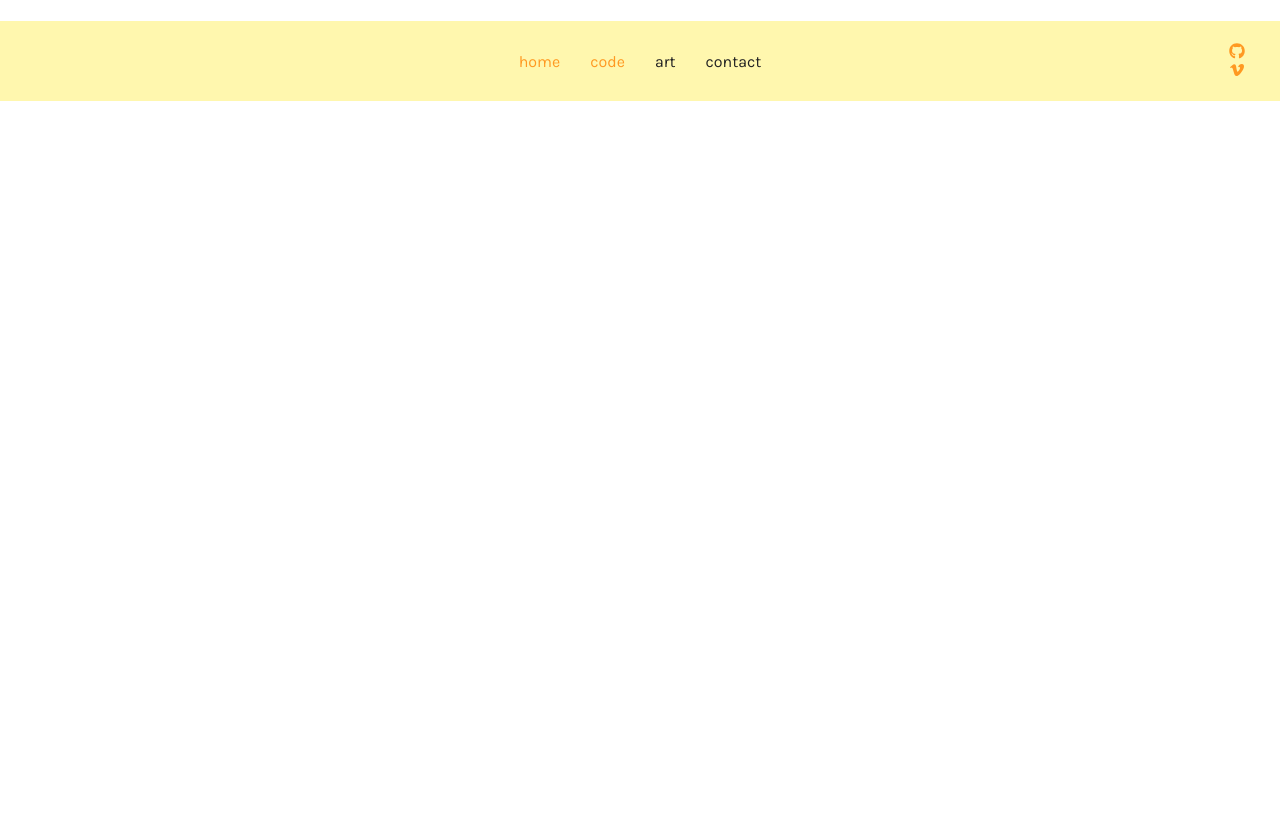
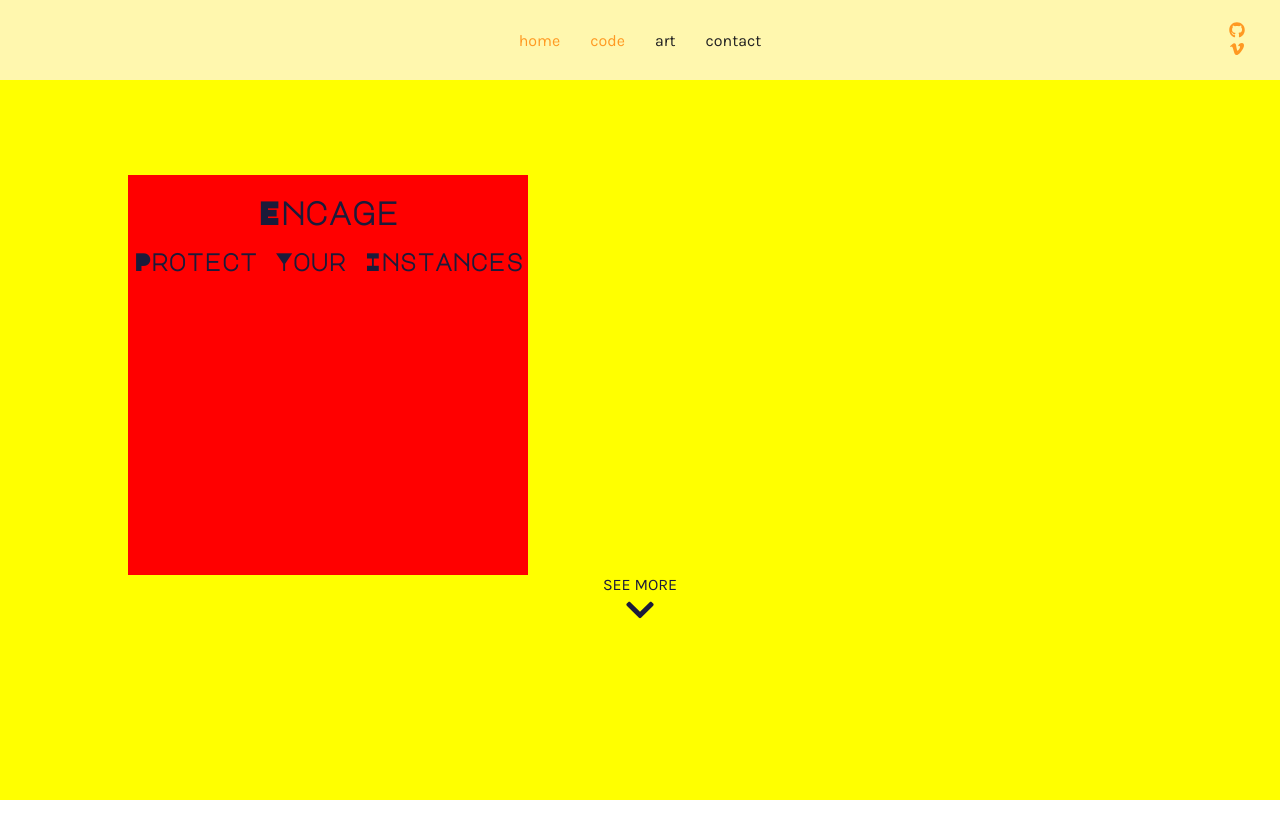
Before and after one commit to sombersomni/portfolio, a React (Create React App) app: page /code in a window 1280 px wide. After the commit the page ends 800 px from the top, so only its background shows below. Built offline with nearby package versions, Linux system fonts and the light colour scheme; what @fortawesome/pro-light-svg-icons, @fortawesome/pro-regular-svg-icons would draw is missing.

Commit message:
Working on portfolio project feature component to show current work

```diff
--- a/package.json
+++ b/package.json
@@ -5,6 +5,7 @@
   "dependencies": {
     "@fortawesome/fontawesome-svg-core": "^1.2.19",
     "@fortawesome/free-brands-svg-icons": "^5.9.0",
+    "@fortawesome/free-solid-svg-icons": "^5.10.1",
     "@fortawesome/pro-light-svg-icons": "^5.9.0",
     "@fortawesome/pro-regular-svg-icons": "^5.9.0",
     "@fortawesome/pro-solid-svg-icons": "^5.9.0",
--- a/src/App.js
+++ b/src/App.js
@@ -7,12 +7,14 @@ import Home from './pages/Home.jsx';
 import Code from './pages/Code.jsx';
 import MainNav from './components/MainNav.jsx';
 import { library } from '@fortawesome/fontawesome-svg-core'
+import { faChevronDown } from '@fortawesome/free-solid-svg-icons'
 import { faBracketsCurly, faPencilAlt, faEnvelope, faHomeAlt, faLaptopCode, faTimes, faServer, faDatabase, faPlus, faBrain, faChartPie } from '@fortawesome/pro-regular-svg-icons'
 import { faFilePdf, faChartScatter, faHorizontalRule, faProjectDiagram } from '@fortawesome/pro-light-svg-icons'
 import { faGithub, faVimeoV } from '@fortawesome/free-brands-svg-icons';
 // import logo from './logo.svg';
 import './App.css';
 library.add(
+  faChevronDown,
   faBracketsCurly,
   faPencilAlt,
   faEnvelope,
--- /dev/null
+++ b/src/components/ArrowButton.jsx
@@ -0,0 +1,17 @@
+import React from 'react';
+import { FontAwesomeIcon } from '@fortawesome/react-fontawesome';
+import styled from 'styled-components';
+
+const ArrowContainer = styled.div`
+    width: 100px;
+`;
+export default function ArrowButton({label}) {
+    return (
+        <ArrowContainer>
+            <div style={{ textTransform: 'uppercase'}}>
+                {label}
+            </div>
+            <FontAwesomeIcon size='2x' icon={['fas', 'chevron-down']} />
+        </ArrowContainer>
+    );
+}
--- a/src/components/Containers.jsx
+++ b/src/components/Containers.jsx
@@ -5,3 +5,9 @@ export const Container = styled.div`
     height: 100vh;
     margin: 0px;
 `;
+
+export const FeatureContainer = styled.div`
+    width: 100vw;
+    height: 100vh;
+    background: ${ props => props.bgcolor || '#ff0022' };
+`;
--- a/src/components/CurrentWork.jsx
+++ b/src/components/CurrentWork.jsx
@@ -1,10 +1,40 @@
 import React from 'react';
+import ArrowButton from './ArrowButton.jsx';
+import styled from 'styled-components';
 
+const WorkContainer = styled.div`
+    width: 100%;
+    height: 100%;
+    display: flex;
+    flex-direction: column;
+    justify-content: center;
+    align-items: center;
+    background: yellow;
+`;
+
+const WorkTitle = styled.div`
+    width: 400px;
+    height: 400px;
+    background: red;
+
+`;
+
+const Work = styled.div`
+    width: 80vw;
+    display: flex;
+    flex-direction: row;
+`;
 export default function CurrentWork() {
     return (
-        <div>
-            <h1>Encage</h1>
-            <h3>Protect Your Instances</h3>
-        </div>
+        <WorkContainer>
+            <Work>
+                <WorkTitle>
+                    <h1>Encage</h1>
+                    <h2>Protect Your Instances</h2>
+                </WorkTitle>
+
+            </Work>
+            <ArrowButton label='See More' />
+        </WorkContainer>
     );
 }
--- a/src/components/SocialButton.jsx
+++ b/src/components/SocialButton.jsx
@@ -14,7 +14,7 @@ const IconContainer = styled.div`
 export default function SocialButton({social, link, color}) {
     return (
         <IconContainer>
-            <a href={link}>
+            <a href={link} target="_blank" rel="noopener noreferrer">
                 <FontAwesomeIcon
                 key={social}
                 style={{ color }}
--- a/src/pages/Code.jsx
+++ b/src/pages/Code.jsx
@@ -1,14 +1,23 @@
 import React from 'react';
+import { connect } from 'react-redux';
 import styled from 'styled-components';
 
 //components
-import { Container } from '../components/Containers.jsx';
+import { Container, FeatureContainer} from '../components/Containers.jsx';
 import CurrentWork from '../components/CurrentWork.jsx';
+import Feature from '../components/Feature.jsx';
 
-export default function Code() {
+function Code() {
     return (
         <Container>
-            <CurrentWork />
+            <FeatureContainer bgcolor={'#CCC'}>
+                <CurrentWork />
+            </FeatureContainer>
         </Container>
     );
 }
+
+function mapStateToProps({theme, mobile}) {
+    return { theme, mobile }
+}
+export default connect(mapStateToProps)(Code);
--- a/src/pages/Home.jsx
+++ b/src/pages/Home.jsx
@@ -6,7 +6,7 @@ import Feature from '../components/Feature.jsx';
 import LogoSlider from '../components/LogoSlider.jsx';
 import Skills from '../components/Skills.jsx';
 import BioFooter from '../components/BioFooter.jsx';
-import {Container} from '../components/Containers.jsx';
+import {Container, FeatureContainer} from '../components/Containers.jsx';
 //images
 import cutLogo from '../imgs/cut-logo.png';
 import hihoLogo from '../imgs/hiho-logo.png';
@@ -15,12 +15,6 @@ import empireLogo from '../imgs/empire-logo.jpg';
 import golfLogo from '../imgs/golf-logo.jpg';
 import avatar from '../imgs/profile-toon.jpg';
 
-
-const FeatureContainer = styled.div`
-    width: 100vw;
-    height: 100vh;
-    background: #ff0022;
-`;
 const brandLogos = [cutLogo, hihoLogo, viceLogo, golfLogo, empireLogo];
 const desc = `As a self taught programmer, artist and mathematician,
 I firmly believe that if you are curious enough, you can learn
```
Also changed, not shown: 1 other file (tests, documents, lock files or other folders).
